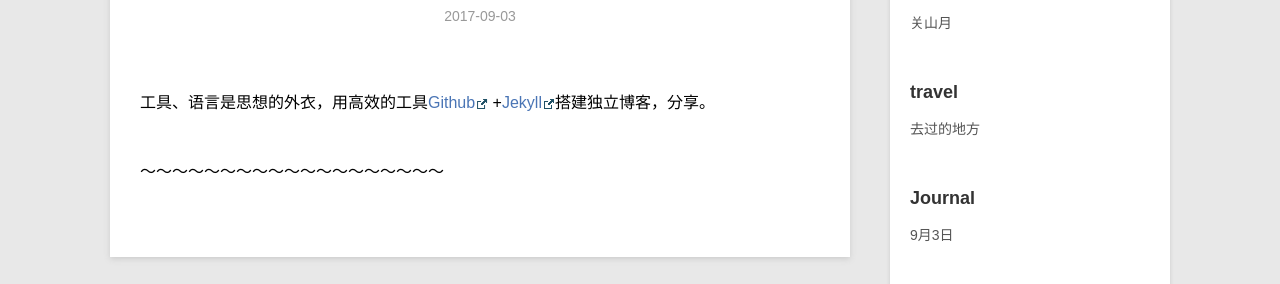
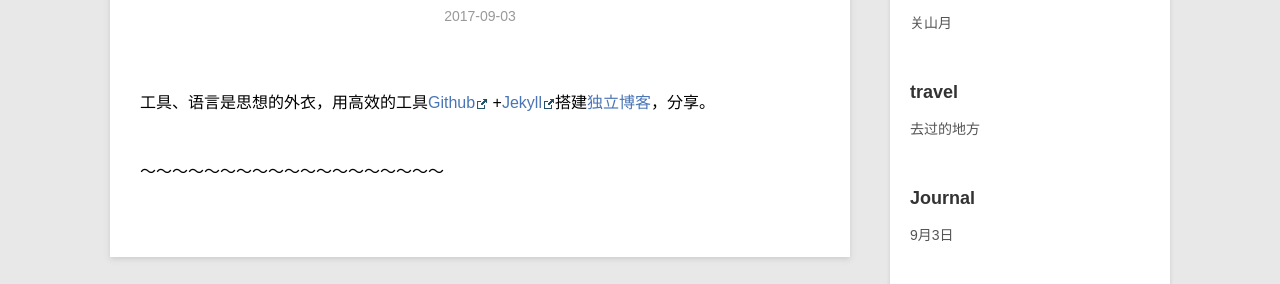
Before and after one commit to violettianjie/violettianjie.github.io, a Jekyll site: the page built from _posts/journal/2017-09-03-03sep.md, in a window 1280 px wide. Shown: the part 166-450 px from the top of the page. Built offline with Jekyll 4.4.1, drawn with Linux system fonts in a browser that asks for light colours; part of the change alters nothing that is shown.

Commit message:
Update 2017-09-03-03sep.md

```diff
--- a/_posts/journal/2017-09-03-03sep.md
+++ b/_posts/journal/2017-09-03-03sep.md
@@ -5,7 +5,7 @@ category: journal
 description: 独立博客
 ---
 
-工具、语言是思想的外衣，用高效的工具[Github](https://github.com) +[Jekyll](http://jekyllrb.com)搭建独立博客，分享。
+工具、语言是思想的外衣，用高效的工具[Github](https://github.com) +[Jekyll](http://jekyllrb.com)搭建[独立博客](http://beiyuu.com/github-pages)，分享。
 
 
 ～～～～～～～～～～～～～～～～～～～
```
